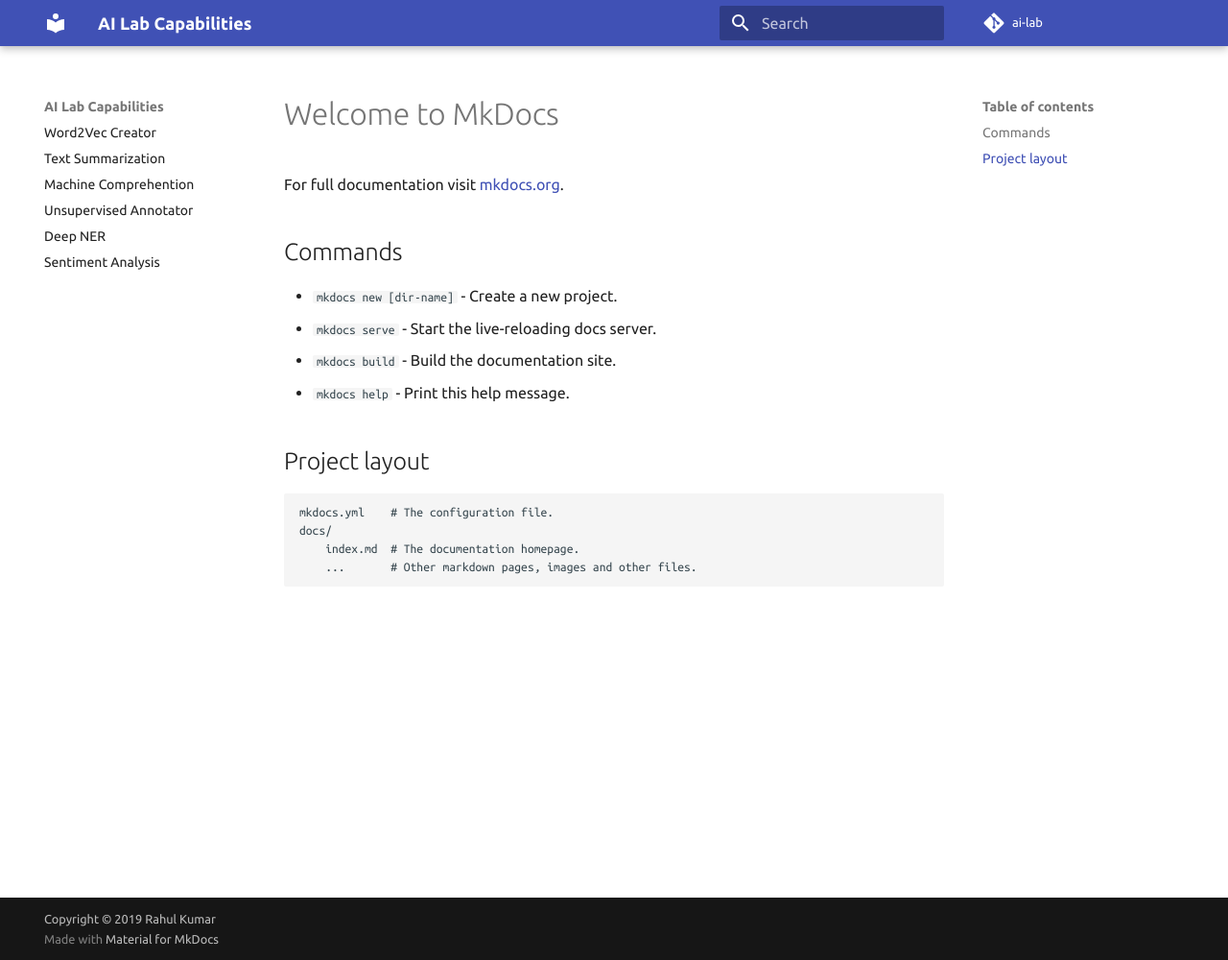
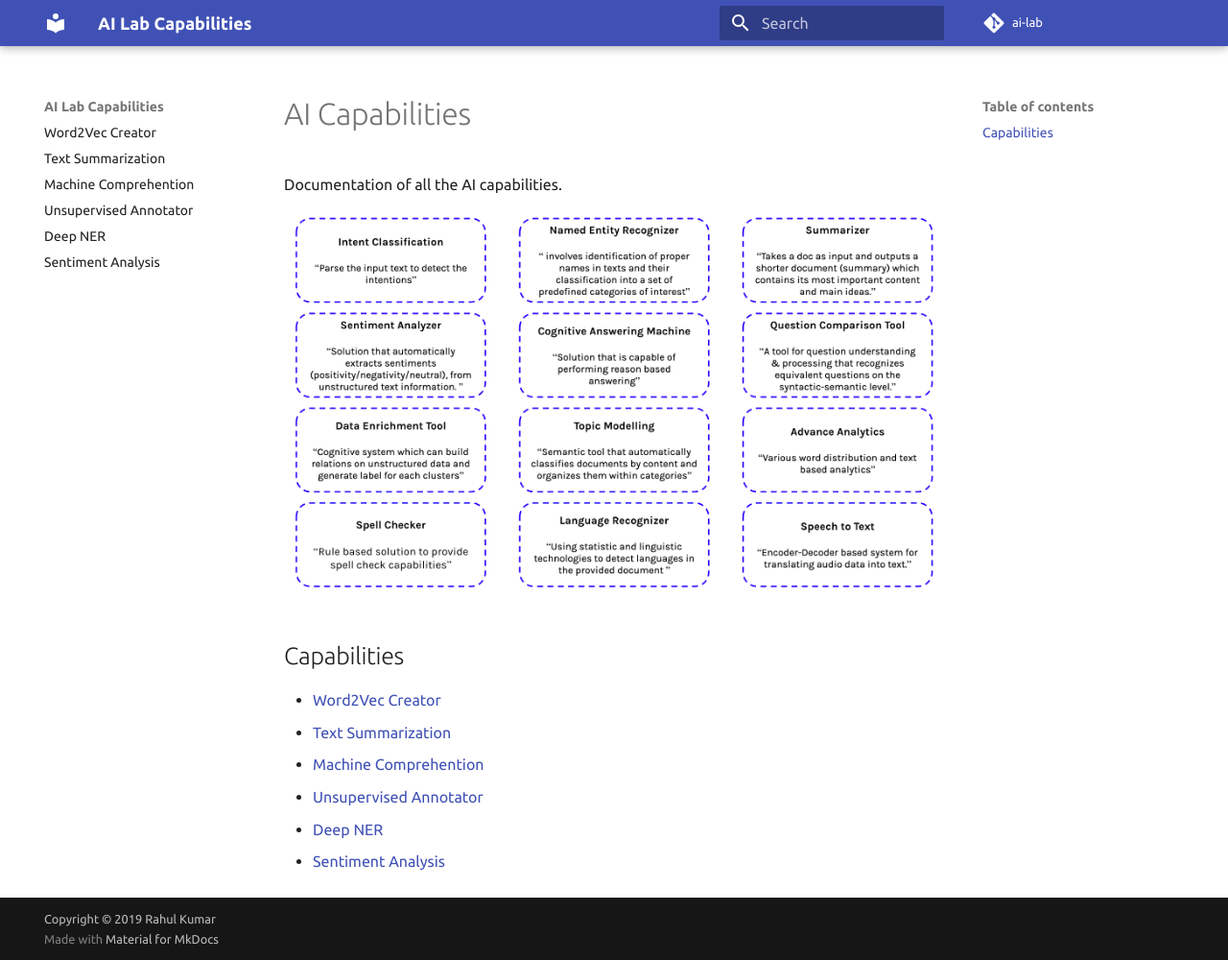
Before and after one commit to goodrahstar/ai-lab, an MkDocs documentation site: the page built from docs/index.md, in a window 1280 px wide and 1000 px high. Shown: the whole window at 96% size. Built offline with MkDocs 1.6.1 and Material for MkDocs 9.7.7, drawn with Linux system fonts in a browser that asks for light colours; comment, search, counter and statistics services are not loaded.

Commit message:
updatig all files

```diff
--- a/docs/index.md
+++ b/docs/index.md
@@ -1,17 +1,14 @@
-# Welcome to MkDocs
+# AI Capabilities
 
-For full documentation visit [mkdocs.org](https://mkdocs.org).
+Documentation of all the AI capabilities.
 
-## Commands
+![alt text](./_static/images/ai-lab.png "Jatana AI")
 
-* `mkdocs new [dir-name]` - Create a new project.
-* `mkdocs serve` - Start the live-reloading docs server.
-* `mkdocs build` - Build the documentation site.
-* `mkdocs help` - Print this help message.
+## Capabilities
 
-## Project layout
-
-    mkdocs.yml    # The configuration file.
-    docs/
-        index.md  # The documentation homepage.
-        ...       # Other markdown pages, images and other files.
+* [Word2Vec Creator](./w2v.md)
+* [Text Summarization](./summary.md)
+* [Machine Comprehention](./mc.md)
+* [Unsupervised Annotator](annotation.md)
+* [Deep NER](ner.md)
+* [Sentiment Analysis](sentiment.md)
```
Also changed, not shown: docs/_static/images/ai-lab.png (added).
